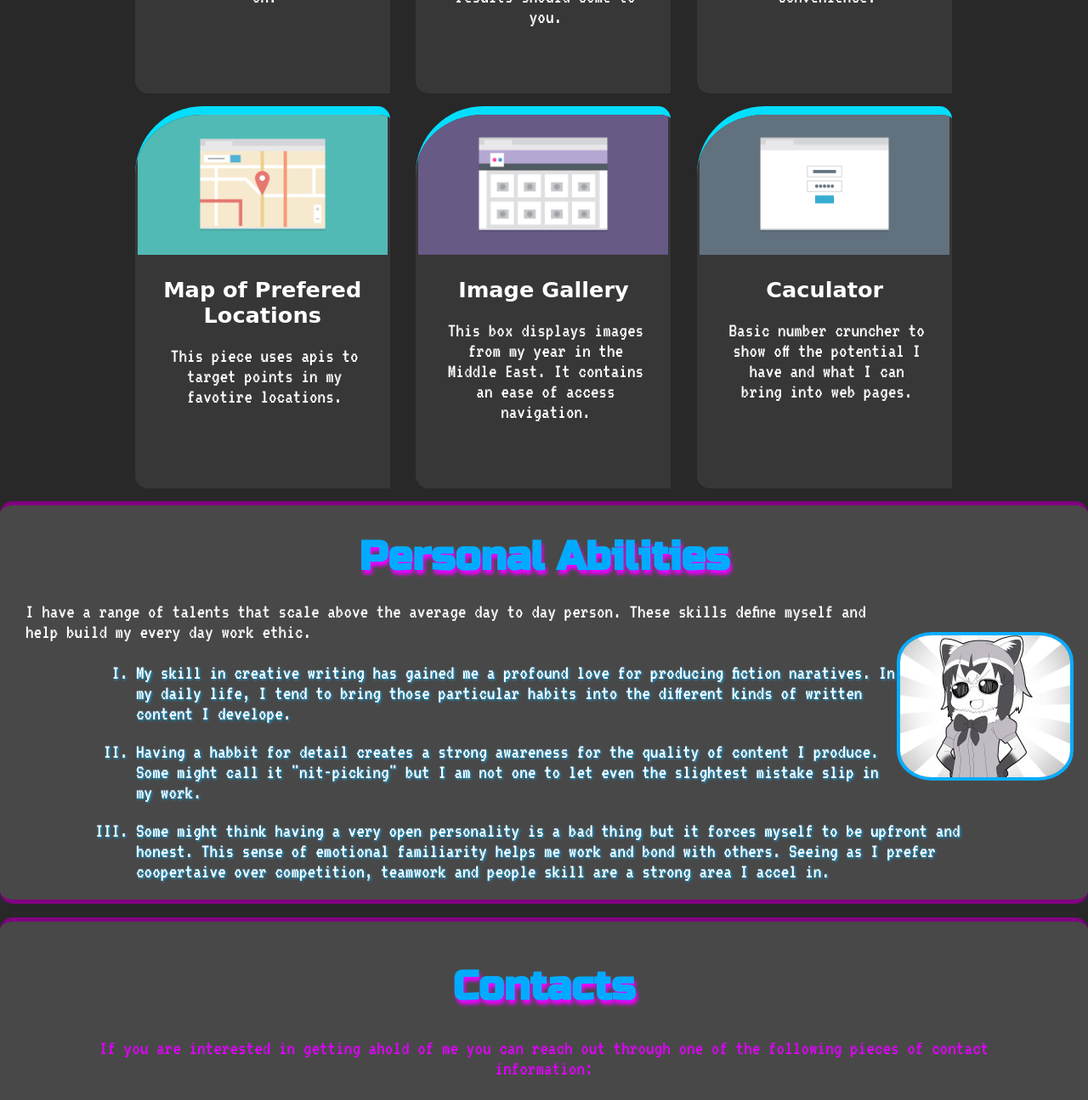
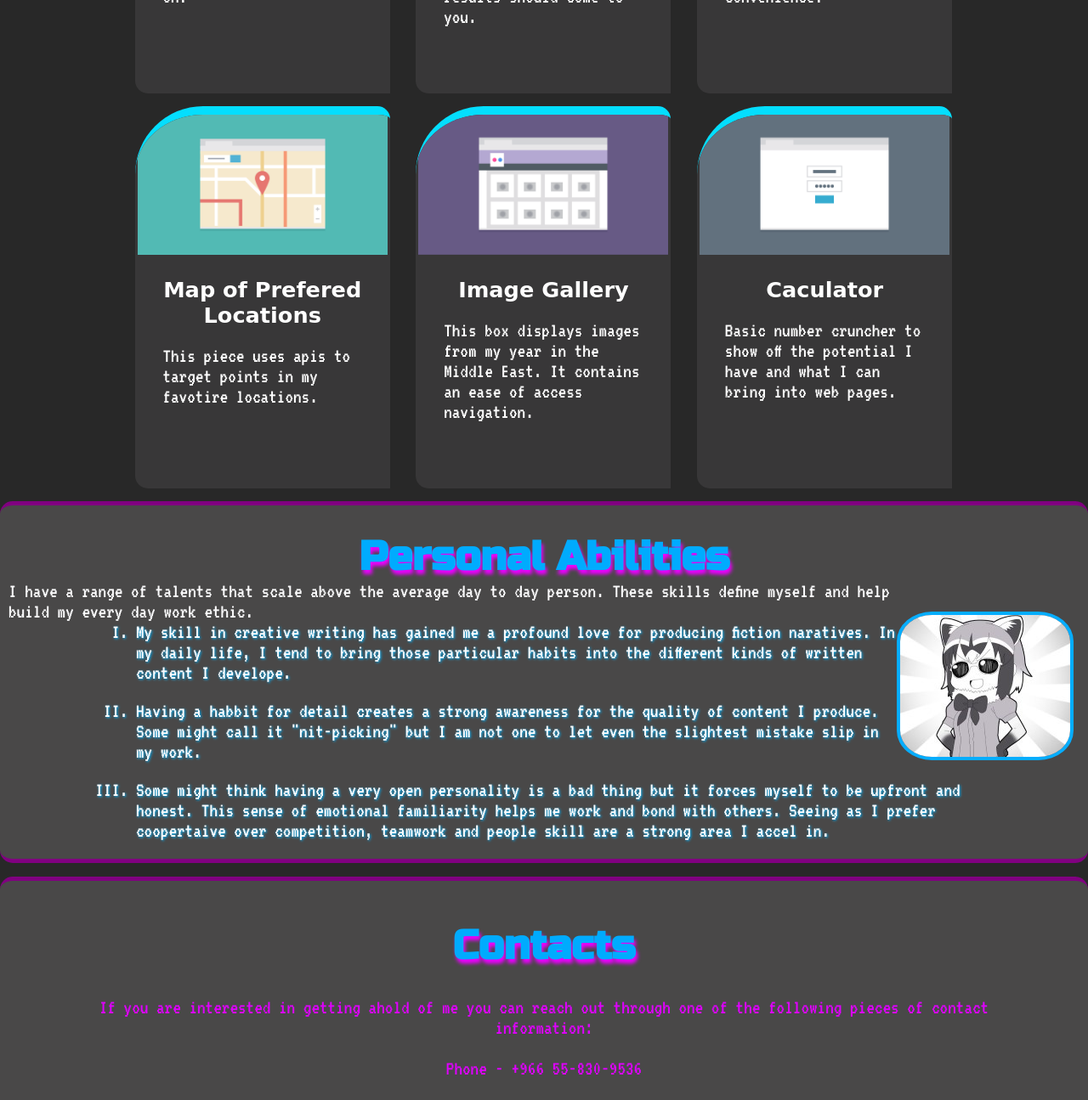
Before and after one commit to NationalThreatRaccoon/Unit-2-Portfolio, a plain HTML site: page index.html in a window 1280 px wide. Shown: the part 900-2195 px from the top of the page at 85% size. Drawn offline with Linux system fonts and the light colour scheme; a web font is replaced by a local one.

Commit message:
Final Product

```diff
--- a/css/styles.css
+++ b/css/styles.css
@@ -26,7 +26,6 @@ div h2 {
   font-family: 'Gugi', cursive;
   padding-bottom: 0;
   font-size: 1.6rem;
-  font-style: bold;
 }
 
 
@@ -173,15 +172,16 @@ li a:active {
 
 /*----Boxes---*/
 
+
 .cont-container {
   width: 96.6%;
   max-width: 1024px;
   margin: 0 auto;
+  text-align: center;
 
 
 }
 .content {
-  box-sizing: border-box;
   color: white;
   padding: 0 3px;
   border-top: 10px solid #04DEFE;
@@ -226,7 +226,7 @@ li a:active {
 .skills p {
   padding-top: 0;
   padding-left: 10px;
-  margin; 0;
+  margin: 0;
   color: #FDFDFE;
   width: 95%;
 
@@ -245,7 +245,6 @@ li a:active {
   padding-bottom: 16px;
   margin: 0 6px 5px 9px;
   border-radius: 10px 10px 70px 10px;
-  background-color: linear-gradient(#190044, #620AFE)
 }
 .alt-bottom {
   visibility: hidden;
@@ -300,8 +299,7 @@ li a:active {
 
 
 .content {
-  text-align: center;
-  float: left;
+  display: inline-block;
   margin-left: 3%;
   min-height: 450px;
 
--- a/index.html
+++ b/index.html
@@ -92,15 +92,13 @@
   </div>
     </main>
 
-    <div class="foot-parent">
-    <footer>
+    <footer class="foot-parent">
       <h1 class="contact" id="contacts">Contacts</h1>
       <div class="foot-cont">
       <p>If you are interested in getting ahold of me you can reach out through one of the following pieces of contact information:</p>
           <p>Phone - +966 55-830-9536</p>
           <p>Email - radicalnomad27@gmail.com</p>
     </div>
-  </div>
   <div class="bottom">
 
                 <ul class="alt-bottom">
@@ -116,6 +114,5 @@
 
   </div>
     </footer>
-  </div>
   </body>
 </html>
```
